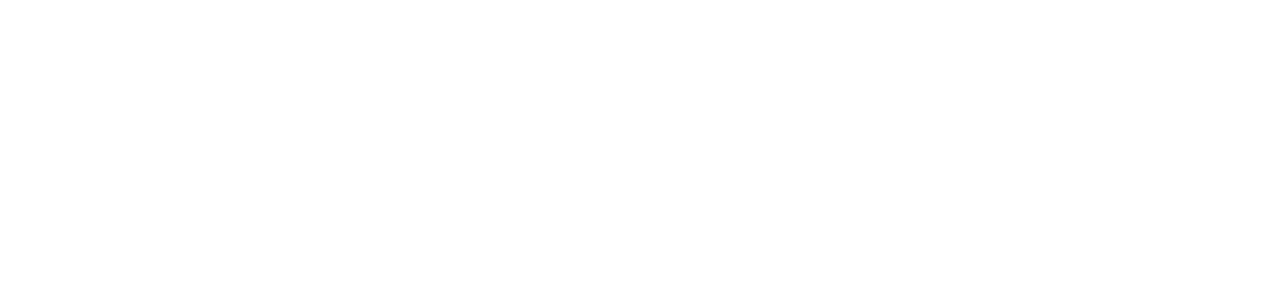
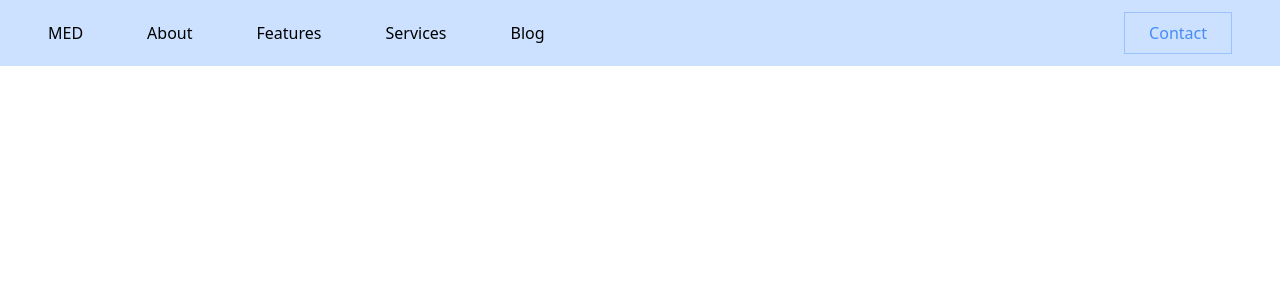
Before and after one commit to Andreyhuey/medilifi, a React (Vite) app: page / in a window 1280 px wide. Shown: the top 300 px of the page. Built offline with nearby package versions, Linux system fonts and the light colour scheme.

Commit message:
Navbar component completed for tabs and larger devices

```diff
--- a/src/components/Navbar.tsx
+++ b/src/components/Navbar.tsx
@@ -1,9 +1,75 @@
-import React from "react";
+import { useState } from "react";
+import { Link, Button } from "react-scroll";
 
 const Navbar = () => {
+  const [nav, setNav] = useState(false);
+  const handleNav = () => setNav(!nav);
+
   return (
-    <div>
-      <></>
+    <div className="bg-[#CCE0FF] lg:px-12 md:px-8 px-4 py-3">
+      {/* for pcs and tabs */}
+      <div className="hidden md:flex items-center justify-between">
+        <ul className="flex items-center md:gap-12 lg:gap-16">
+          <Link className="h1 hover:cursor-pointer">MED</Link>
+          <Link
+            activeClass="active"
+            to=""
+            spy={true}
+            smooth={true}
+            offset={50}
+            duration={500}
+            className="hover:cursor-pointer"
+          >
+            <li className="">About</li>
+          </Link>
+          <Link
+            activeClass="active"
+            to=""
+            spy={true}
+            smooth={true}
+            offset={50}
+            duration={500}
+            className="hover:cursor-pointer"
+          >
+            <li className="">Features</li>
+          </Link>
+          <Link
+            activeClass="active"
+            to=""
+            spy={true}
+            smooth={true}
+            offset={50}
+            duration={500}
+            className="hover:cursor-pointer"
+          >
+            Services
+          </Link>
+          <Link
+            activeClass="active"
+            to=""
+            spy={true}
+            smooth={true}
+            offset={50}
+            duration={500}
+            className="hover:cursor-pointer"
+          >
+            Blog
+          </Link>
+        </ul>
+        <Button
+          className="text-[#478CF7] border-[1px] border-[#478df75e] px-6 py-2 hover:scale-110 trans"
+          activeClass="active"
+          to="contact"
+          spy={true}
+          smooth={true}
+          offset={50}
+          duration={500}
+        >
+          Contact
+        </Button>
+      </div>
+
+      {/* for phones */}
     </div>
   );
 };
```
